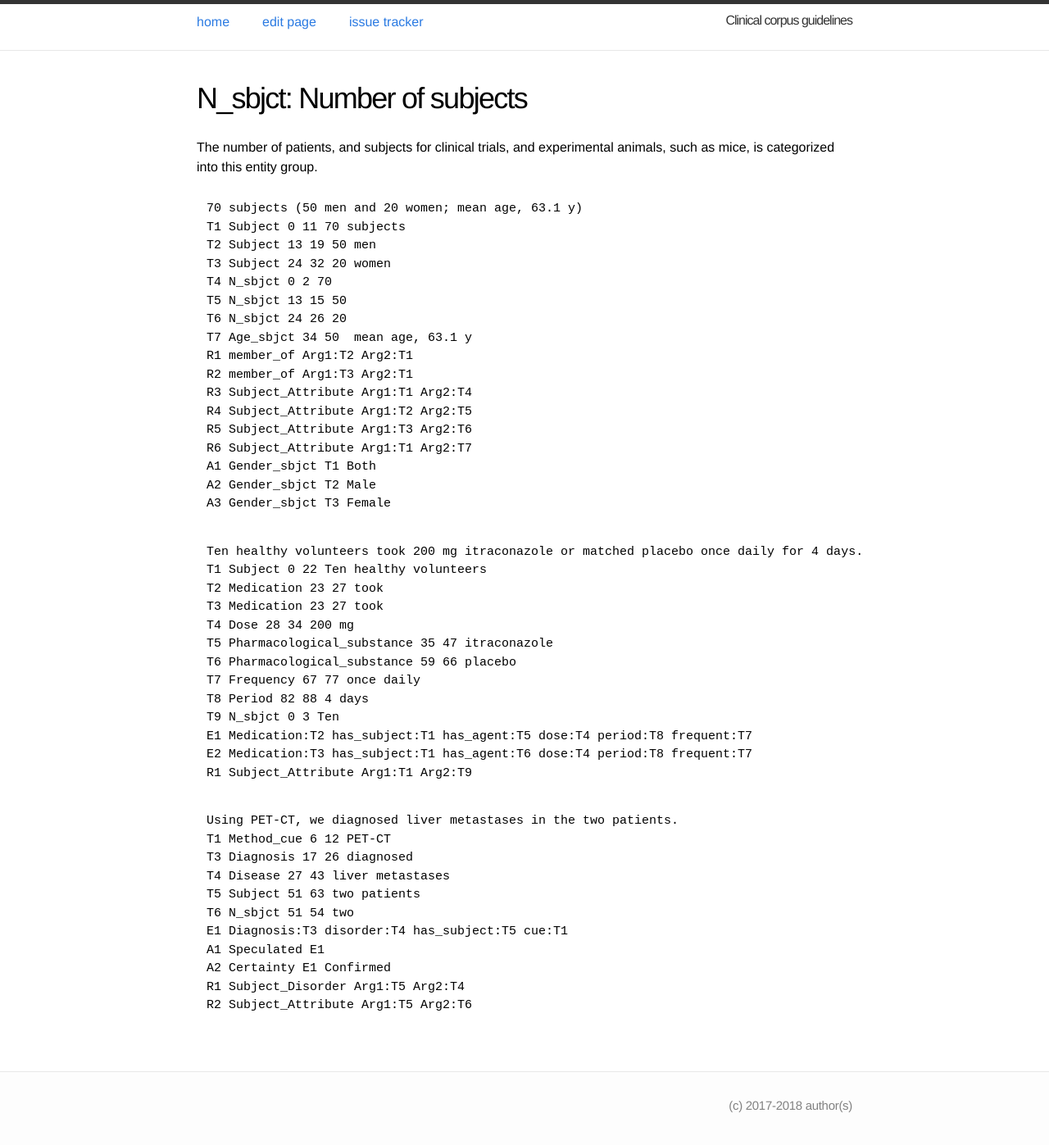
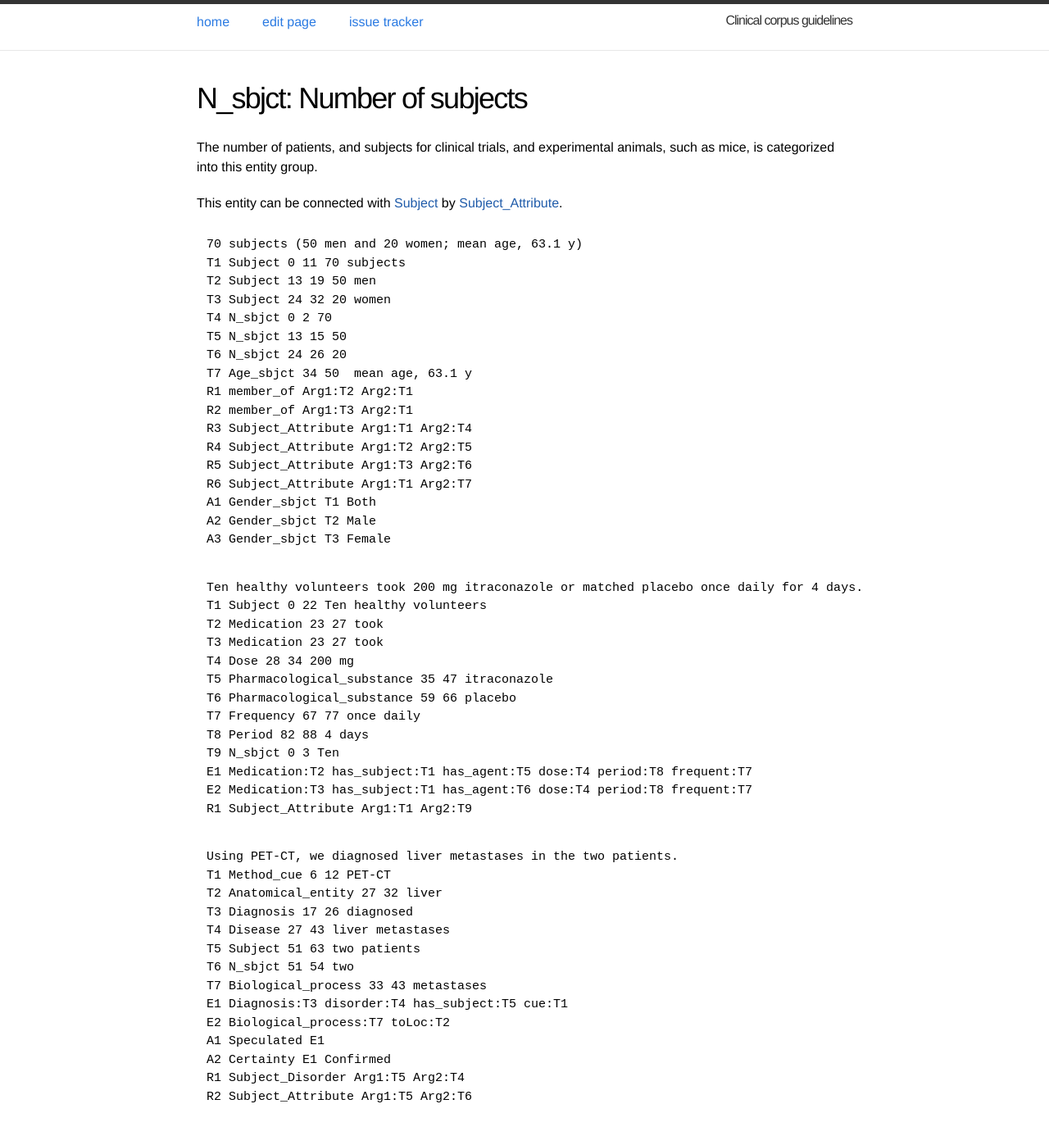
Before and after one commit to ezcatdb/clinicalcorpus-guidelines, a Jekyll site: the page built from _entity/N_sbjct.md, in a window 1280 px wide and 1400 px high. Shown: the top 1397 px of the window at 82% size. Built offline with Jekyll 4.4.1, drawn with Linux system fonts in a browser that asks for light colours.

Commit message:
corrected sample sentences in Age_sbjct.md, N_sbjct.md & Subject.md included relation with Subject through Subject_Attribute in Age_sbjct.md & N_sbjct.md

```diff
--- a/_entity/N_sbjct.md
+++ b/_entity/N_sbjct.md
@@ -9,6 +9,8 @@ order: 8
 -->
 
 The number of patients, and subjects for clinical trials, and experimental animals, such as mice, is categorized into this entity group.
+
+This entity can be connected with [Subject]() by [Subject_Attribute]().
 
 ~~~ ann
 70 subjects (50 men and 20 women; mean age, 63.1 y)
@@ -48,11 +50,14 @@ R1 Subject_Attribute Arg1:T1 Arg2:T9
 ~~~ ann
 Using PET-CT, we diagnosed liver metastases in the two patients.
 T1 Method_cue 6 12 PET-CT
+T2 Anatomical_entity 27 32 liver
 T3 Diagnosis 17 26 diagnosed
 T4 Disease 27 43 liver metastases
 T5 Subject 51 63 two patients
 T6 N_sbjct 51 54 two
+T7 Biological_process 33 43 metastases
 E1 Diagnosis:T3 disorder:T4 has_subject:T5 cue:T1
+E2 Biological_process:T7 toLoc:T2
 A1 Speculated E1
 A2 Certainty E1 Confirmed
 R1 Subject_Disorder Arg1:T5 Arg2:T4
```
Also changed, not shown: _entity/Age_sbjct.md (+3 -0 lines), _entity/Subject.md (+2 -2 lines).
